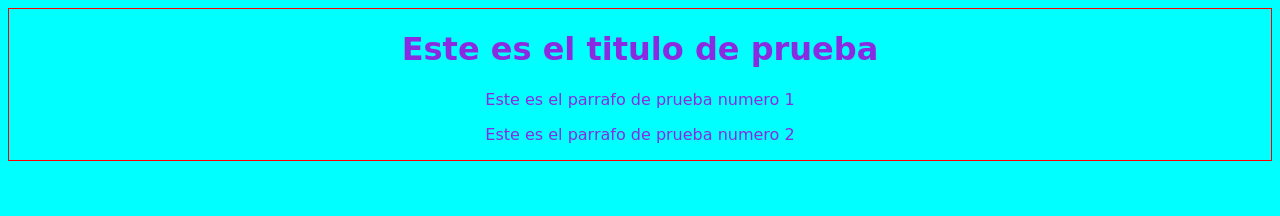
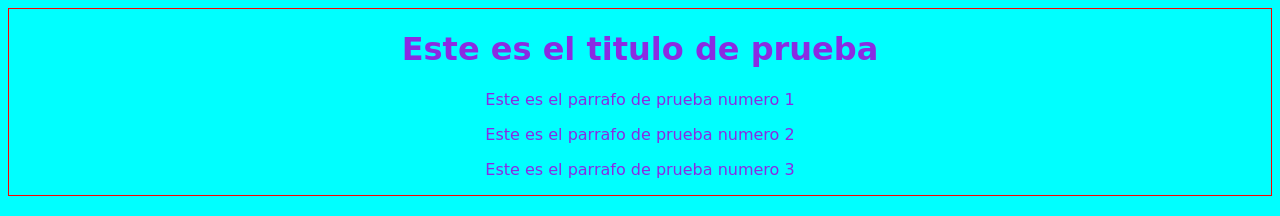
Before and after one commit to sergechv/practica-git, a plain HTML site: page index.html in a window 1280 px wide. Drawn offline with Linux system fonts and the light colour scheme.

Commit message:
Se agrego un tercer parrafo

```diff
--- a/index.html
+++ b/index.html
@@ -13,6 +13,7 @@
         <h1>Este es el titulo de prueba</h1>
         <p>Este es el parrafo de prueba numero 1</p>
         <p>Este es el parrafo de prueba numero 2</p>
+        <p>Este es el parrafo de prueba numero 3</p>
         </div>
     </div>
 </body>
```
